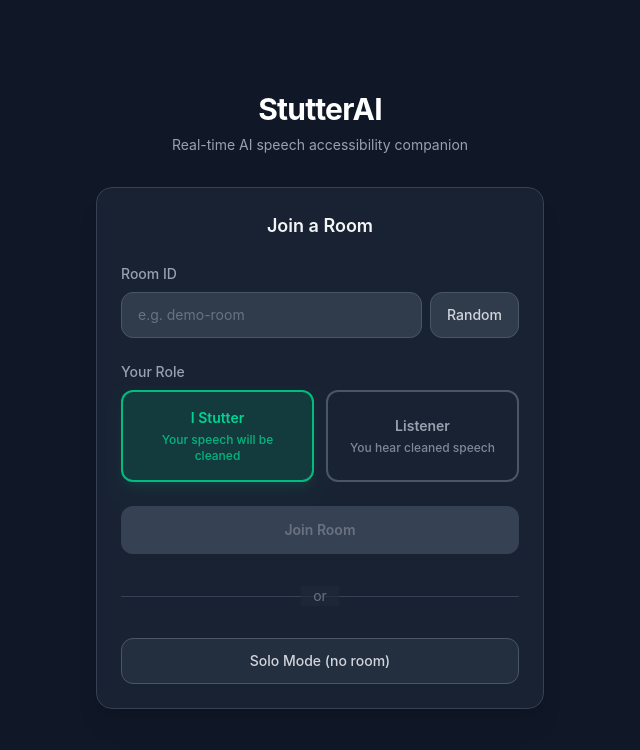
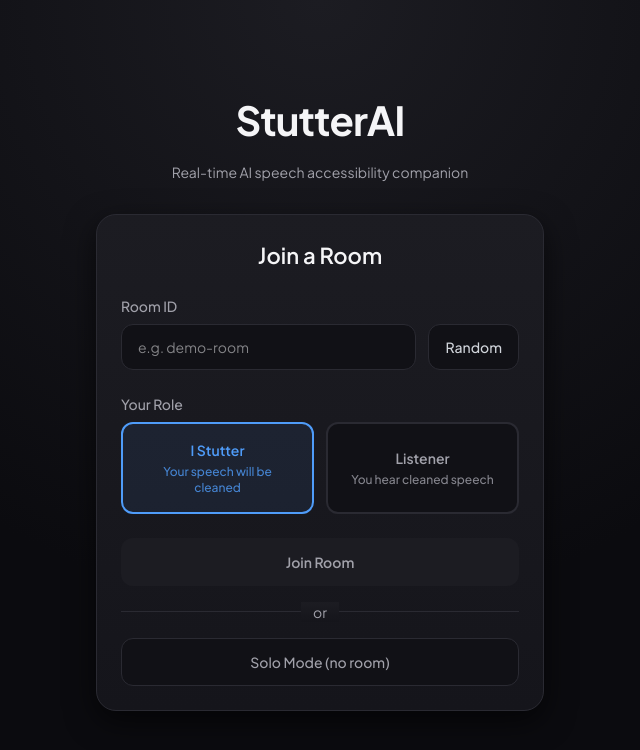
Before and after one commit to Devpatel1901/flowvoice, a React (Vite) app in the folder frontend/: page / in a window 1280 px wide. Shown: the top 750 px of the page, without its empty margins (320-960 px from the left). Built offline with nearby package versions, Linux system fonts and the light colour scheme; no server answers.

Commit message:
Feat: Update the feel of application

```diff
--- a/frontend/index.html
+++ b/frontend/index.html
@@ -4,6 +4,9 @@
     <meta charset="UTF-8" />
     <link rel="icon" type="image/svg+xml" href="/vite.svg" />
     <meta name="viewport" content="width=device-width, initial-scale=1.0" />
+    <link rel="preconnect" href="https://fonts.googleapis.com" />
+    <link rel="preconnect" href="https://fonts.gstatic.com" crossorigin />
+    <link href="https://fonts.googleapis.com/css2?family=Plus+Jakarta+Sans:wght@400;500;600;700&display=swap" rel="stylesheet" />
     <title>StutterAI</title>
   </head>
   <body>
--- a/frontend/src/components/RoomJoin.jsx
+++ b/frontend/src/components/RoomJoin.jsx
@@ -38,31 +38,49 @@ export default function RoomJoin({ onJoin, onSoloMode }) {
   const canJoin = roomId.trim().length >= 2 && !roleTaken;
 
   return (
-    <div className="min-h-screen bg-gray-900 text-white flex items-center justify-center p-4">
+    <div
+      className="min-h-screen flex items-center justify-center p-6"
+      style={{
+        background: "radial-gradient(circle at top, #1C1C22 0%, #0B0B0F 60%)",
+      }}
+    >
       <div className="w-full max-w-md">
         <header className="mb-8 text-center">
-          <h1 className="text-3xl font-bold tracking-tight">StutterAI</h1>
-          <p className="mt-2 text-sm text-gray-400">
+          <h1 className="font-bold tracking-tight" style={{ fontSize: 40, color: "#F5F5F7" }}>
+            StutterAI
+          </h1>
+          <p className="mt-3 text-sm" style={{ color: "#A1A1AA" }}>
             Real-time AI speech accessibility companion
           </p>
         </header>
 
-        <div className="rounded-2xl border border-gray-700 bg-gray-800/60 shadow-xl p-6 space-y-6">
-          <h2 className="text-lg font-semibold text-center text-gray-100">Join a Room</h2>
+        <div
+          className="rounded-[20px] border border-[#2A2A32] p-6 shadow-[0_10px_30px_rgba(0,0,0,0.6)]"
+          style={{
+            background: "linear-gradient(180deg, #1C1C22, #15151B)",
+          }}
+        >
+          <h2 className="text-center font-semibold mb-6" style={{ fontSize: 22, color: "#F5F5F7" }}>
+            Join a Room
+          </h2>
 
-          <div>
-            <label className="block text-sm font-medium text-gray-400 mb-2">Room ID</label>
-            <div className="flex gap-2">
+          <div className="mb-6">
+            <label className="block text-sm font-medium mb-2" style={{ color: "#A1A1AA" }}>
+              Room ID
+            </label>
+            <div className="flex gap-3">
               <input
                 type="text"
                 value={roomId}
                 onChange={(e) => setRoomId(e.target.value.toLowerCase().replace(/[^a-z0-9-]/g, ""))}
                 placeholder="e.g. demo-room"
-                className="flex-1 rounded-xl border border-gray-600 bg-gray-700/80 px-4 py-3 text-sm text-gray-100 placeholder-gray-500 focus:border-emerald-500 focus:outline-none focus:ring-1 focus:ring-emerald-500 transition-colors"
+                className="flex-1 rounded-xl border border-[#2A2A32] px-4 py-3 text-sm focus:outline-none focus:ring-2 focus:ring-[#4F9CF9] transition-all"
+                style={{ background: "#111116", color: "#F5F5F7" }}
               />
               <button
                 onClick={generateId}
-                className="rounded-xl border border-gray-600 bg-gray-700/80 px-4 py-3 text-sm font-medium text-gray-300 hover:bg-gray-600 transition-colors"
+                className="rounded-xl border border-[#2A2A32] px-4 py-3 text-sm font-medium transition-all btn-interact"
+                style={{ background: "#111116", color: "#D1D5DB" }}
               >
                 Random
               </button>
@@ -70,51 +88,64 @@ export default function RoomJoin({ onJoin, onSoloMode }) {
           </div>
 
           {roomStatus && (
-            <div className="rounded-xl bg-gray-700/40 border border-gray-600/50 px-4 py-3 text-xs text-gray-400 space-y-1.5">
-              <p className="flex justify-between">
+            <div
+              className="rounded-xl border border-[#2A2A32] px-4 py-3 mb-6 text-xs space-y-1.5"
+              style={{ background: "#111116" }}
+            >
+              <p className="flex justify-between" style={{ color: "#A1A1AA" }}>
                 Stutter user:{" "}
-                <span className={roomStatus.stutter ? "text-emerald-400 font-medium" : "text-gray-500"}>
+                <span style={{ color: roomStatus.stutter ? "#34D399" : "#A1A1AA", fontWeight: 500 }}>
                   {roomStatus.stutter ? "Connected" : "Empty"}
                 </span>
               </p>
-              <p className="flex justify-between">
+              <p className="flex justify-between" style={{ color: "#A1A1AA" }}>
                 Listener:{" "}
-                <span className={roomStatus.listener ? "text-emerald-400 font-medium" : "text-gray-500"}>
+                <span style={{ color: roomStatus.listener ? "#34D399" : "#A1A1AA", fontWeight: 500 }}>
                   {roomStatus.listener ? "Connected" : "Empty"}
                 </span>
               </p>
               {roleTaken && (
-                <p className="text-amber-400 pt-1">
+                <p className="pt-1" style={{ color: "#FF453A" }}>
                   {role === "stutter"
                     ? "Stutter role already taken. Choose Listener."
                     : "Listener role already taken. Choose Stutter."}
                 </p>
               )}
-              {checking && <p className="text-gray-500">Checking...</p>}
+              {checking && <p style={{ color: "#A1A1AA" }}>Checking...</p>}
             </div>
           )}
 
-          <div>
-            <label className="block text-sm font-medium text-gray-400 mb-2">Your Role</label>
+          <div className="mb-6">
+            <label className="block text-sm font-medium mb-2" style={{ color: "#A1A1AA" }}>
+              Your Role
+            </label>
             <div className="grid grid-cols-2 gap-3">
               <button
                 onClick={() => setRole("stutter")}
-                className={`rounded-xl border-2 px-4 py-4 text-sm font-medium transition-all ${
+                className={`rounded-xl border-2 px-4 py-4 text-sm font-medium transition-all card-hover ${
                   role === "stutter"
-                    ? "border-emerald-500 bg-emerald-600/20 text-emerald-400 shadow-lg shadow-emerald-500/10"
-                    : "border-gray-600 text-gray-400 hover:bg-gray-700/50 hover:border-gray-500"
+                    ? "border-[#4F9CF9]"
+                    : "border-[#2A2A32]"
                 }`}
+                style={{
+                  background: role === "stutter" ? "rgba(79,156,249,0.08)" : "#111116",
+                  color: role === "stutter" ? "#4F9CF9" : "#A1A1AA",
+                }}
               >
                 <div className="font-semibold">I Stutter</div>
                 <div className="mt-1 text-xs opacity-80">Your speech will be cleaned</div>
               </button>
               <button
                 onClick={() => setRole("listener")}
-                className={`rounded-xl border-2 px-4 py-4 text-sm font-medium transition-all ${
+                className={`rounded-xl border-2 px-4 py-4 text-sm font-medium transition-all card-hover ${
                   role === "listener"
-                    ? "border-blue-500 bg-blue-600/20 text-blue-400 shadow-lg shadow-blue-500/10"
-                    : "border-gray-600 text-gray-400 hover:bg-gray-700/50 hover:border-gray-500"
+                    ? "border-[#4F9CF9]"
+                    : "border-[#2A2A32]"
                 }`}
+                style={{
+                  background: role === "listener" ? "rgba(79,156,249,0.08)" : "#111116",
+                  color: role === "listener" ? "#4F9CF9" : "#A1A1AA",
+                }}
               >
                 <div className="font-semibold">Listener</div>
                 <div className="mt-1 text-xs opacity-80">You hear cleaned speech</div>
@@ -125,27 +156,28 @@ export default function RoomJoin({ onJoin, onSoloMode }) {
           <button
             onClick={() => canJoin && onJoin(roomId.trim(), role)}
             disabled={!canJoin}
-            className={`w-full rounded-xl px-4 py-3.5 text-sm font-semibold transition-all ${
-              canJoin
-                ? "bg-emerald-600 hover:bg-emerald-500 text-white shadow-lg shadow-emerald-500/20 hover:shadow-emerald-500/30"
-                : "bg-gray-700 text-gray-500 cursor-not-allowed"
-            }`}
+            className="w-full rounded-xl h-12 text-sm font-semibold transition-all btn-interact disabled:cursor-not-allowed disabled:transform-none"
+            style={{
+              background: canJoin ? "#4F9CF9" : "#1C1C22",
+              color: canJoin ? "#fff" : "#A1A1AA",
+            }}
           >
             {roleTaken ? "Role taken" : "Join Room"}
           </button>
 
-          <div className="relative py-2">
+          <div className="relative py-4">
             <div className="absolute inset-0 flex items-center">
-              <div className="w-full border-t border-gray-700" />
+              <div className="w-full border-t border-[#2A2A32]" />
             </div>
             <div className="relative flex justify-center">
-              <span className="bg-gray-800/60 px-3 text-sm text-gray-500">or</span>
+              <span className="px-3 text-sm" style={{ background: "linear-gradient(180deg, #1C1C22, #15151B)", color: "#A1A1AA" }}>or</span>
             </div>
           </div>
 
           <button
             onClick={onSoloMode}
-            className="w-full rounded-xl border border-gray-600 bg-gray-700/40 px-4 py-3 text-sm font-medium text-gray-300 hover:bg-gray-700/60 transition-colors"
+            className="w-full rounded-xl h-12 border border-[#2A2A32] text-sm font-medium transition-all btn-interact"
+            style={{ background: "#111116", color: "#A1A1AA" }}
           >
             Solo Mode (no room)
           </button>
--- a/frontend/src/components/StatusIndicator.jsx
+++ b/frontend/src/components/StatusIndicator.jsx
@@ -1,8 +1,8 @@
 const STATUS_CONFIG = {
-  idle: { label: "Idle", color: "bg-gray-500" },
-  listening: { label: "Listening", color: "bg-green-500" },
-  processing: { label: "Processing", color: "bg-yellow-500" },
-  speaking: { label: "Speaking", color: "bg-blue-500" },
+  idle: { label: "Idle", color: "#A1A1AA" },
+  listening: { label: "Listening", color: "#34D399" },
+  processing: { label: "Processing", color: "#4F9CF9" },
+  speaking: { label: "Speaking", color: "#4F9CF9" },
 };
 
 export default function StatusIndicator({ status }) {
@@ -10,8 +10,13 @@ export default function StatusIndicator({ status }) {
 
   return (
     <div className="flex items-center gap-2">
-      <span className={`inline-block h-3 w-3 rounded-full ${color} animate-pulse`} />
-      <span className="text-sm font-medium text-gray-300">{label}</span>
+      <span
+        className="inline-block h-3 w-3 rounded-full animate-pulse"
+        style={{ background: color }}
+      />
+      <span className="text-sm font-medium" style={{ color: "#A1A1AA" }}>
+        {label}
+      </span>
     </div>
   );
 }
--- a/frontend/src/index.css
+++ b/frontend/src/index.css
@@ -1,10 +1,72 @@
 @import "tailwindcss";
+
+:root {
+  --bg: #0B0B0F;
+  --bg-secondary: #111116;
+  --card: #1C1C22;
+  --glass: rgba(28, 28, 34, 0.75);
+  --border: #2A2A32;
+  --primary: #4F9CF9;
+  --primary-hover: #3B82F6;
+  --success: #34D399;
+  --danger: #FF453A;
+  --danger-hover: #E03E34;
+  --text: #F5F5F7;
+  --text-muted: #A1A1AA;
+  --text-secondary: #D1D5DB;
+}
+
+* {
+  font-family: "Plus Jakarta Sans", system-ui, sans-serif;
+}
+
+body {
+  background: var(--bg);
+  color: var(--text);
+}
 
 @keyframes speak-pulse {
   0%, 100% { transform: scale(1); opacity: 1; }
-  50% { transform: scale(1.05); opacity: 0.9; }
+  50% { transform: scale(1.08); opacity: 0.95; }
+}
+
+@keyframes glow-pulse {
+  0%, 100% { box-shadow: 0 0 20px rgba(52, 211, 153, 0.4); }
+  50% { box-shadow: 0 0 28px rgba(52, 211, 153, 0.6); }
+}
+
+@keyframes record-pulse {
+  0%, 100% { opacity: 1; }
+  50% { opacity: 0.85; }
 }
 
 .animate-speak-pulse {
   animation: speak-pulse 1.5s ease-in-out infinite;
 }
+
+.animate-glow-pulse {
+  animation: glow-pulse 1.5s ease-in-out infinite;
+}
+
+.animate-record-pulse {
+  animation: record-pulse 1s ease-in-out infinite;
+}
+
+.card-premium {
+  background: linear-gradient(180deg, #1C1C22, #15151B);
+  border: 1px solid var(--border);
+  border-radius: 20px;
+  box-shadow: 0 10px 30px rgba(0, 0, 0, 0.6);
+}
+
+.btn-interact:hover {
+  transform: translateY(-1px);
+}
+
+.btn-interact:active {
+  transform: scale(0.97);
+}
+
+.card-hover:hover {
+  transform: translateY(-2px);
+}
```
Also changed, not shown: frontend/src/App.jsx (+47 -49 lines), frontend/src/components/ParticipantCard.jsx (+31 -11 lines), frontend/src/components/TranscriptDisplay.jsx (+34 -9 lines), frontend/src/pages/VoiceClonePage.jsx (+63 -30 lines).
